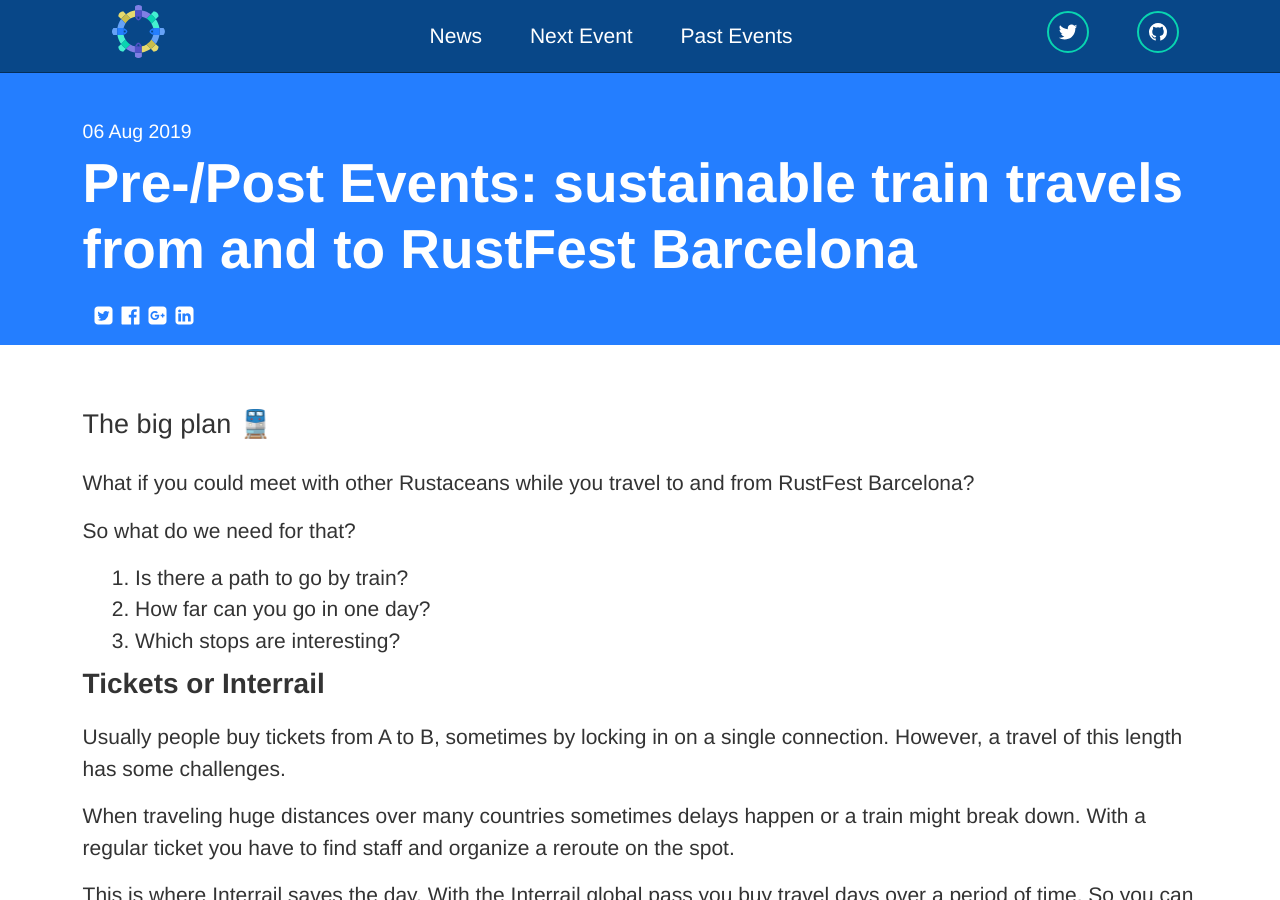
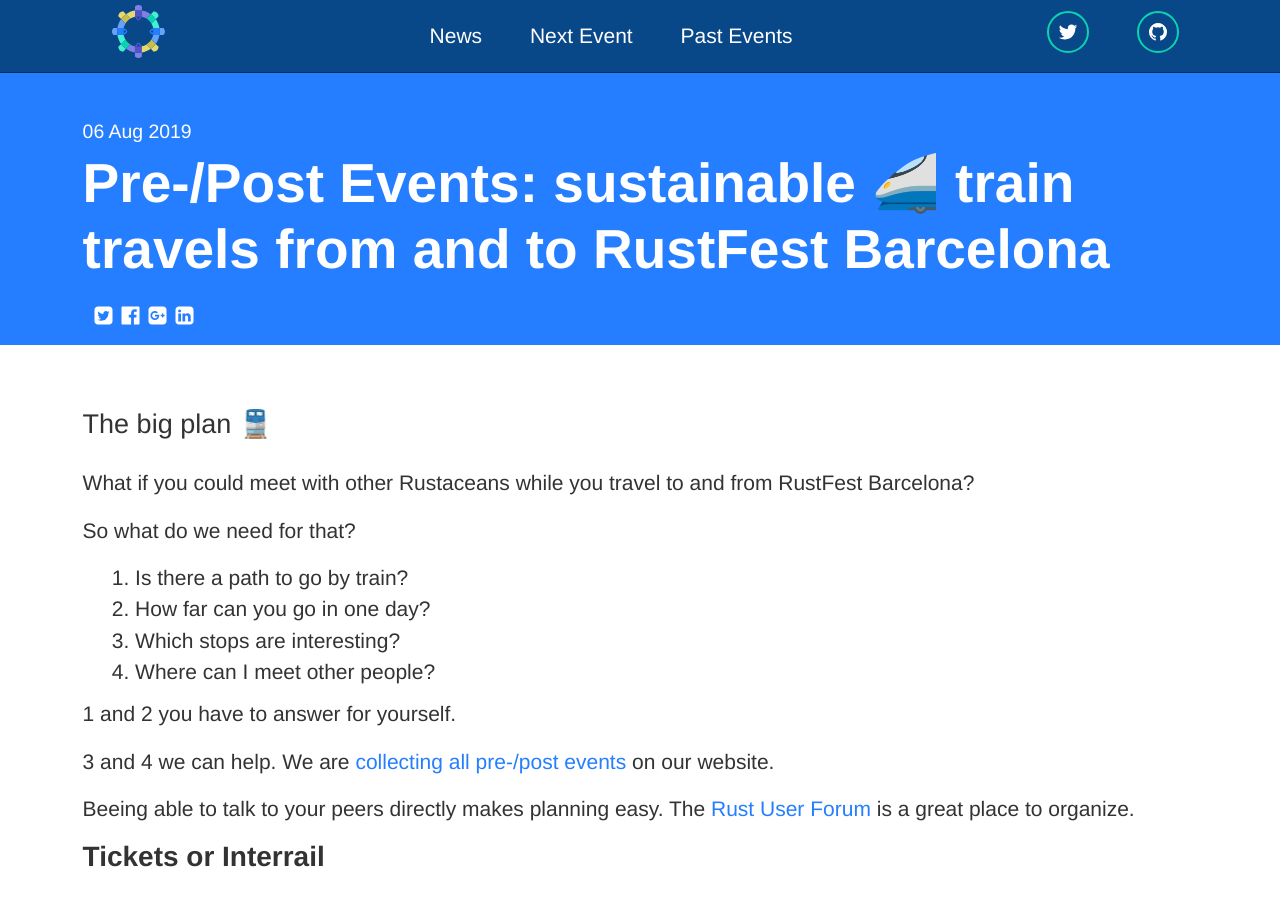
Before and after one commit to RustFestEU/blog.rustfest.eu, a Jekyll site: the page built from _posts/2019-08-06-pre-post-events-sustainable-trains.md, in a window 1280 px wide and 900 px high. Built offline with Jekyll 4.4.1, drawn with Linux system fonts in a browser that asks for light colours; some of the changed text lies outside the part shown.

Commit message:
More Text

```diff
--- a/_posts/2019-08-06-pre-post-events-sustainable-trains.md
+++ b/_posts/2019-08-06-pre-post-events-sustainable-trains.md
@@ -1,6 +1,6 @@
 ---
 layout: post
-title: "Pre-/Post Events: sustainable train travels from and to RustFest Barcelona"
+title: "Pre-/Post Events: sustainable 🚄 train travels from and to RustFest Barcelona"
 authors:
   - dns2utf8
 socialImageSrc: "/assets/posts/barcelona/cfp-opens.png"
@@ -15,6 +15,14 @@
 1. Is there a path to go by train?
 2. How far can you go in one day?
 3. Which stops are interesting?
+4. Where can I meet other people?
+
+1 and 2 you have to answer for yourself.
+
+3 and 4 we can help. We are [collecting all pre-/post events](https://barcelona.rustfest.eu/pre_post_events/) on our website.
+
+Beeing able to talk to your peers directly makes planning easy.
+The [Rust User Forum](https://users.rust-lang.org/c/community) is a great place to organize.
 
 ### Tickets or Interrail
 
@@ -100,13 +108,13 @@
 Let's look at the connection:
 
 {:.layout-auto}
-| City                            | Day       | Departure | Arrival | Notes                                                                                   |
-|---------------------------------|-----------|-----------|---------|-----------------------------------------------------------------------------------------|
-| Budapest-Keleti, HU             | Wednesday | 20:40     | 08:20   | Swing by the office before and grab a laptop and a coffee to go.                        |
-| Vienna, AT                      | Wednesday | 23:25     | 08:20   | Same train, has multiple stops in Austria.                                              |
-| Zürich HB, CH                   | Thursday  |           | 08:20   | Time to walk a little in Zürich, meet people and maybe hit a shower and day of hacking. |
+|        City         |    Day    | Departure | Arrival |                                          Notes                                          |
+| ------------------- | --------- | --------- | ------- | --------------------------------------------------------------------------------------- |
+| Budapest-Keleti, HU | Wednesday | 20:40     | 08:20   | Jump on the NightJet and relax.                                                         |
+| Vienna, AT          | Wednesday | 23:25     | 08:20   | Same train, has multiple stops in Austria.                                              |
+| Zürich HB, CH       | Thursday  |           | 08:20   | Time to walk a little in Zürich, meet people and maybe hit a shower and day of hacking. |
 
-Note that you can take a direct train from Warsaw/Warszawa or Prague/Praha to Vienna/Wien.
+Note that you can take a direct train from Warsaw or Prague to Vienna.
 
 ## The way home
 
```
